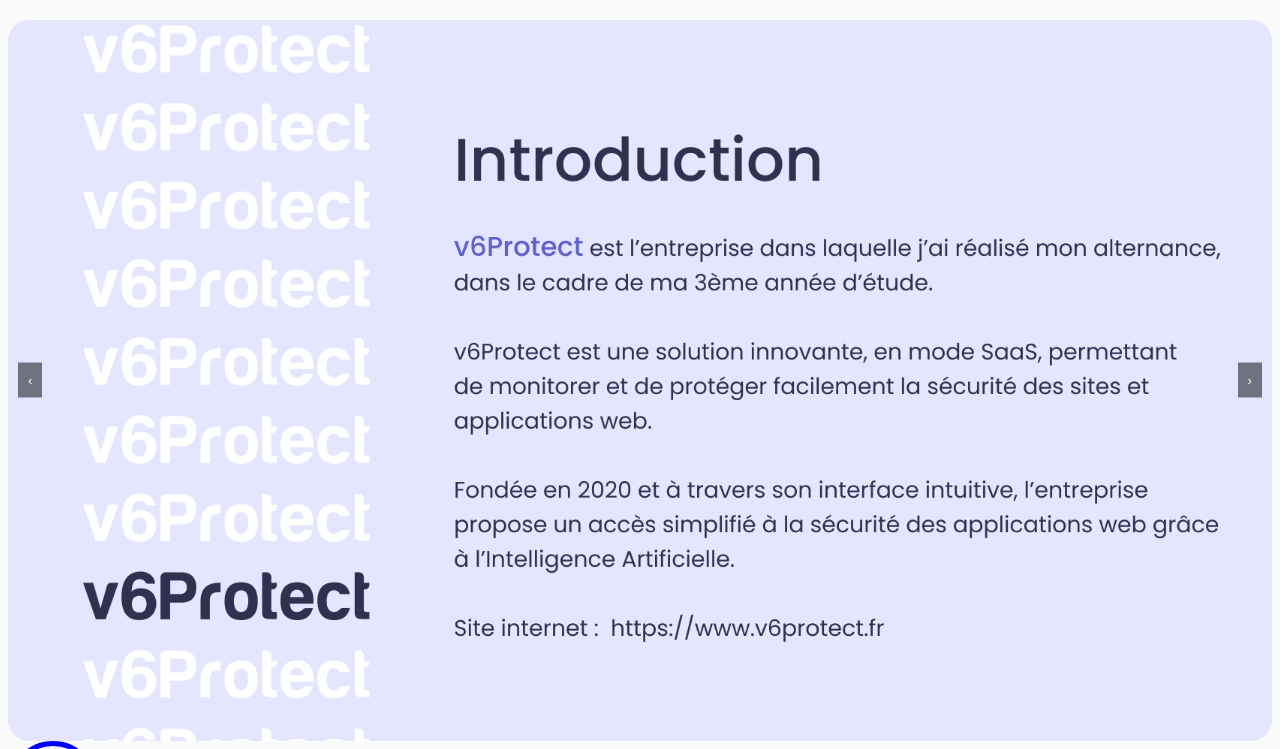
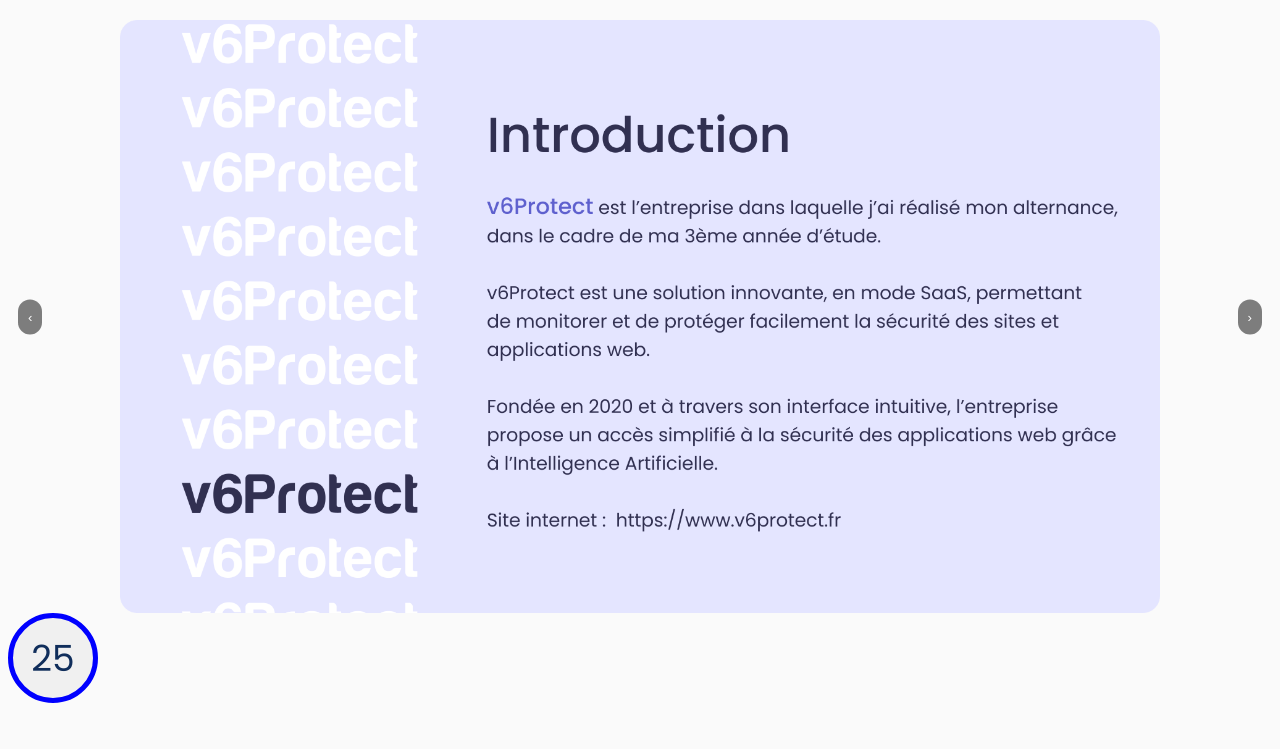
Before and after one commit to Fantine-Latreille/Portfolio-Fantine-LATREILLE, a plain HTML site: page projet1.html in a window 1280 px wide. Shown: the part 152-901 px from the top of the page. After the commit the page ends 800 px from the top, so only its background shows below. Drawn offline with nearby package versions, Linux system fonts and the light colour scheme.

Commit message:
taille images

```diff
--- a/style2.css
+++ b/style2.css
@@ -140,14 +140,15 @@ nav {
 .screenshots-container {
     display: flex;
     transition: transform 0.5s ease-in-out;
+    margin: 0 20px;
 }
 
 .screenshot {
-    width: 100%;
+    width: 85%;
     flex-shrink: 0;
-    max-height: 1000px;
-
-    object-fit: cover; /* Assure que les images s'ajustent bien */
+    height: auto;
+    object-fit: cover;
+    margin: 0% 7.5%;
 }
 
 .carousel-btn {
@@ -164,10 +165,12 @@ nav {
 
 .left-btn {
     left: 10px;
+    border-radius: 50px;
 }
 
 .right-btn {
     right: 10px;
+    border-radius: 50px;
 }
 
 /* Style pour le bouton Toggle Theme */
```
